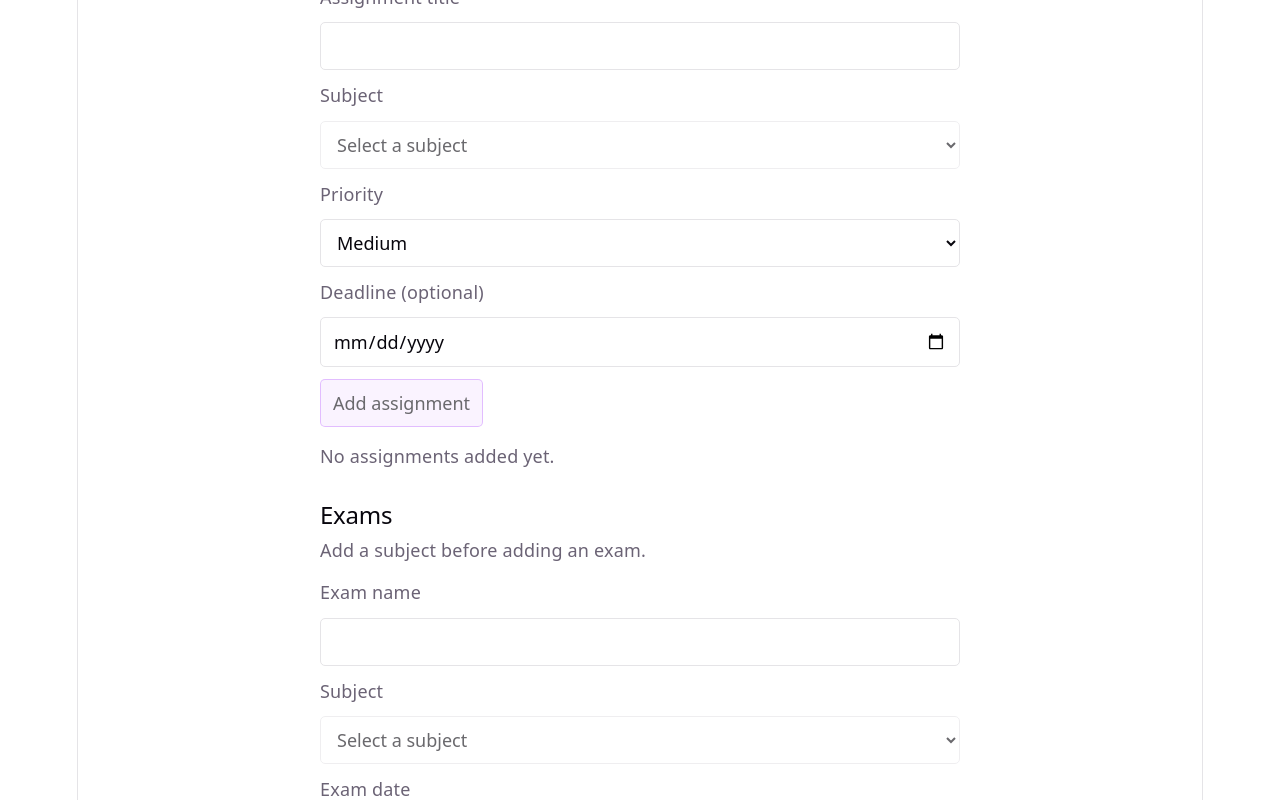
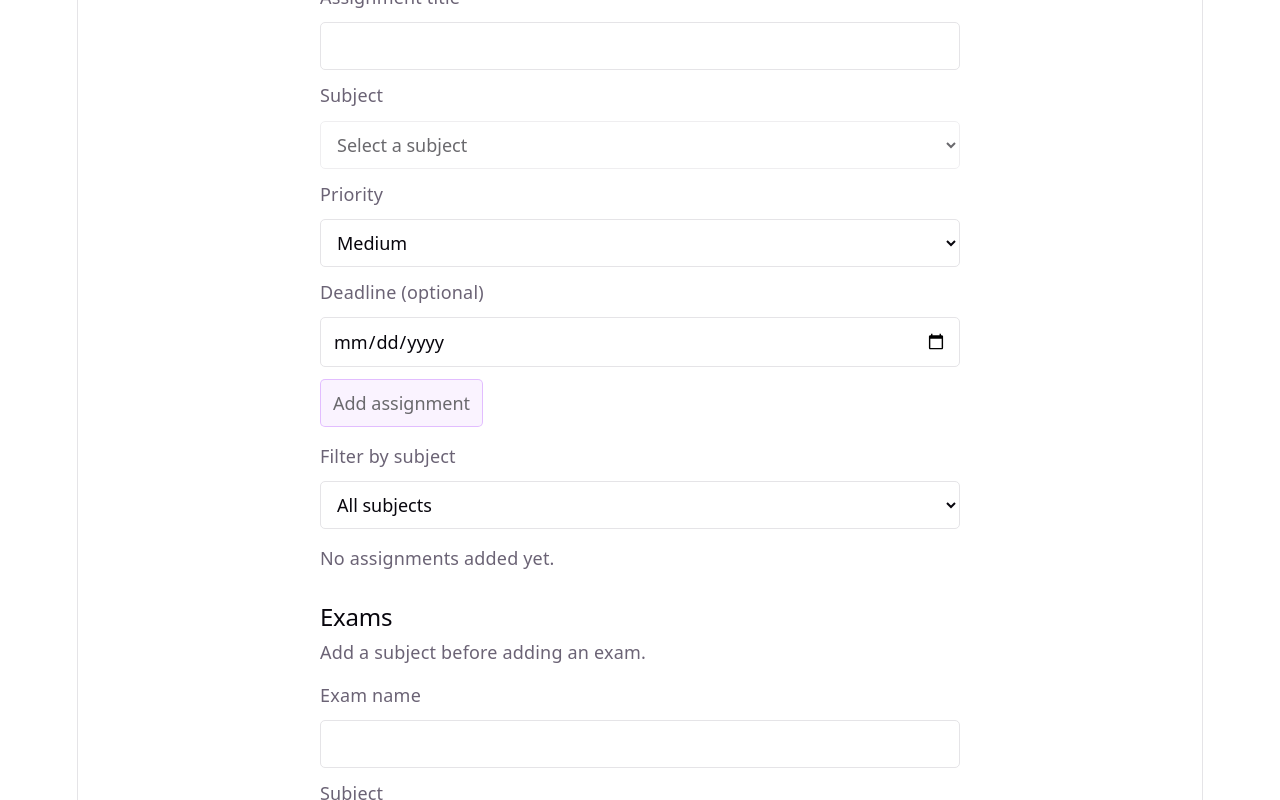
Before and after one commit to sp-2201322038/campusmate, a React (Vite) app: page / in a window 1280 px wide. Shown: the part 820-1620 px from the top of the page. Built offline with nearby package versions, Linux system fonts and the light colour scheme.

Commit message:
CM-19 Add subject filtering

```diff
--- a/src/App.css
+++ b/src/App.css
@@ -59,12 +59,14 @@
 
 .subject-form,
 .assignment-form,
+.assignment-filter,
 .exam-form {
   display: grid;
   gap: 12px;
 }
 
 .assignment-form,
+.assignment-filter,
 .exam-form {
   margin: 16px 0;
 }
@@ -74,6 +76,7 @@
 .assignment-form input,
 .assignment-form select,
 .assignment-form button,
+.assignment-filter select,
 .exam-form input,
 .exam-form select,
 .exam-form button,
@@ -104,6 +107,7 @@
 .assignment-form input:focus-visible,
 .assignment-form select:focus-visible,
 .assignment-form button:focus-visible,
+.assignment-filter select:focus-visible,
 .exam-form input:focus-visible,
 .exam-form select:focus-visible,
 .exam-form button:focus-visible,
--- a/src/App.tsx
+++ b/src/App.tsx
@@ -60,6 +60,7 @@
   const [assignmentDeadline, setAssignmentDeadline] = useState('')
   const [assignmentPriority, setAssignmentPriority] = useState<Assignment['priority']>('Medium')
   const [assignments, setAssignments] = useStoredList('campusmate.assignments', isAssignment)
+  const [subjectFilterId, setSubjectFilterId] = useState('')
   const [assignmentError, setAssignmentError] = useState('')
   const [editingAssignmentId, setEditingAssignmentId] = useState<string | null>(null)
   const assignmentTitleRef = useRef<HTMLInputElement>(null)
@@ -79,6 +80,9 @@
 
   const today = `${now.getFullYear()}-${String(now.getMonth() + 1).padStart(2, '0')}-${String(now.getDate()).padStart(2, '0')}`
   const activeAssignments = assignments.filter((assignment) => !assignment.completed)
+  const filteredAssignments = subjectFilterId
+    ? assignments.filter((assignment) => assignment.subjectId === subjectFilterId)
+    : assignments
   const upcomingExams = exams.filter((exam) => exam.date >= today)
   const upcomingItems = [
     ...activeAssignments
@@ -313,11 +317,26 @@
             <button type="button" onClick={resetAssignmentForm}>Cancel</button>
           )}
         </form>
-        {assignments.length === 0 ? (
-          <p>No assignments added yet.</p>
+        <div className="assignment-filter">
+          <label htmlFor="assignment-subject-filter">Filter by subject</label>
+          <select
+            id="assignment-subject-filter"
+            value={subjectFilterId}
+            onChange={(event) => setSubjectFilterId(event.target.value)}
+          >
+            <option value="">All subjects</option>
+            {subjects.map((subject) => (
+              <option key={subject.id} value={subject.id}>{subject.name}</option>
+            ))}
+          </select>
+        </div>
+        {filteredAssignments.length === 0 ? (
+          <p role="status">
+            {subjectFilterId ? 'No assignments for this subject.' : 'No assignments added yet.'}
+          </p>
         ) : (
           <ul className="assignment-list" aria-live="polite">
-            {assignments.map((assignment) => (
+            {filteredAssignments.map((assignment) => (
               <li key={assignment.id} className={assignment.completed ? 'completed' : undefined}>
                 <strong>{assignment.title}</strong>
                 <p>{subjects.find((subject) => subject.id === assignment.subjectId)?.name}</p>
```
